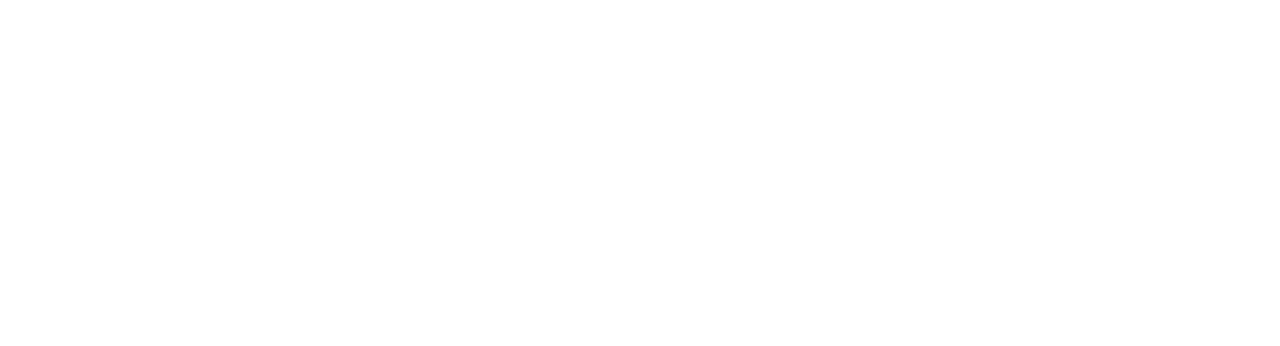
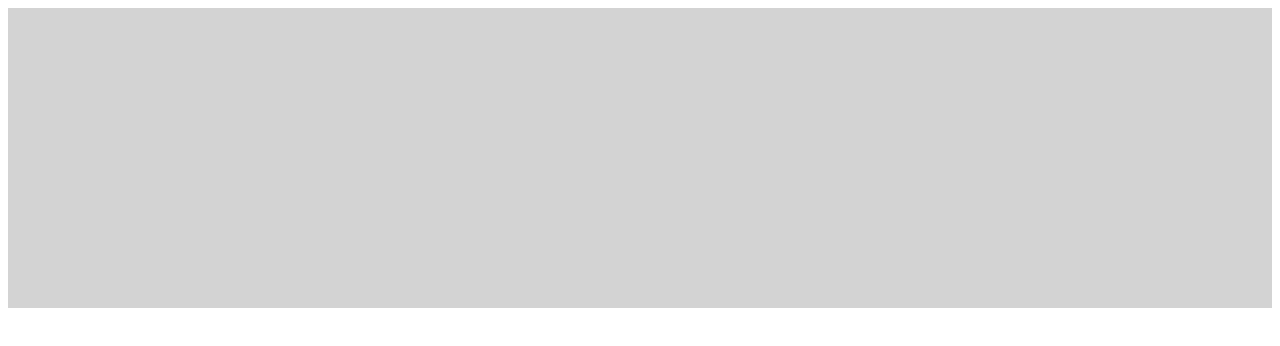
Before and after one commit to beverlyjonesyahia/fewd-flexbox, a plain HTML site: page index.html in a window 1280 px wide. Drawn offline with Linux system fonts and the light colour scheme.

Commit message:
forthsave

```diff
--- a/css/site.css
+++ b/css/site.css
@@ -0,0 +1,9 @@
+.box {
+    width: 100px;
+    height: 100px;
+    color: blue;
+}
+
+.container {
+background: lightgray;
+}
```
Also changed, not shown: index.html (+2 -0 lines).
